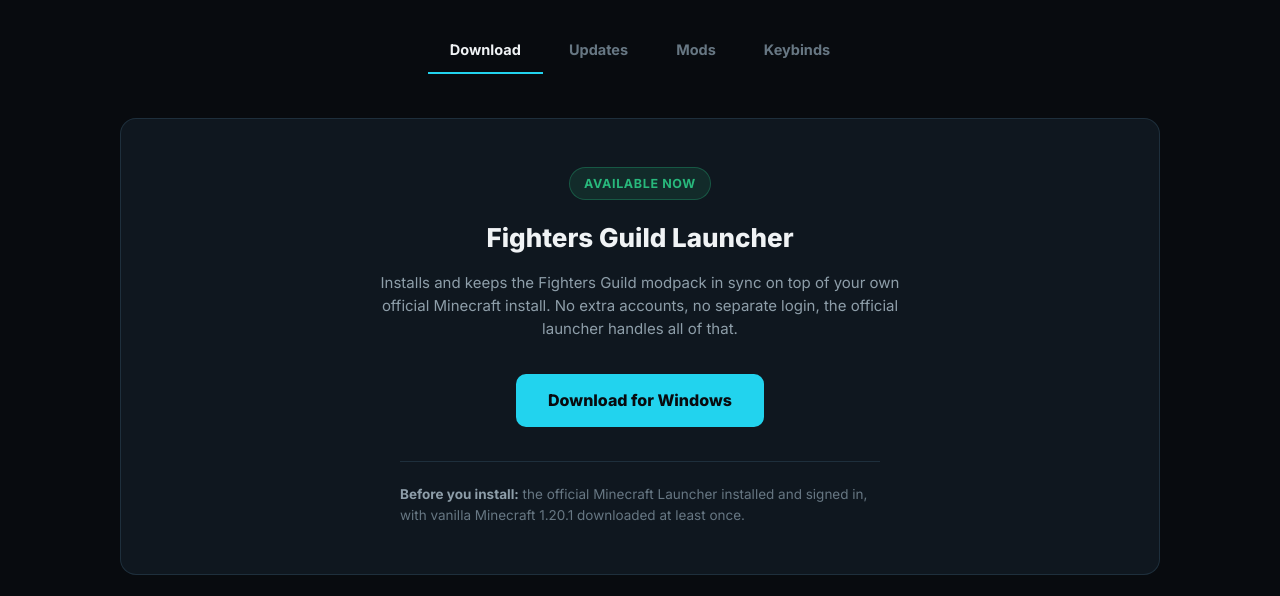
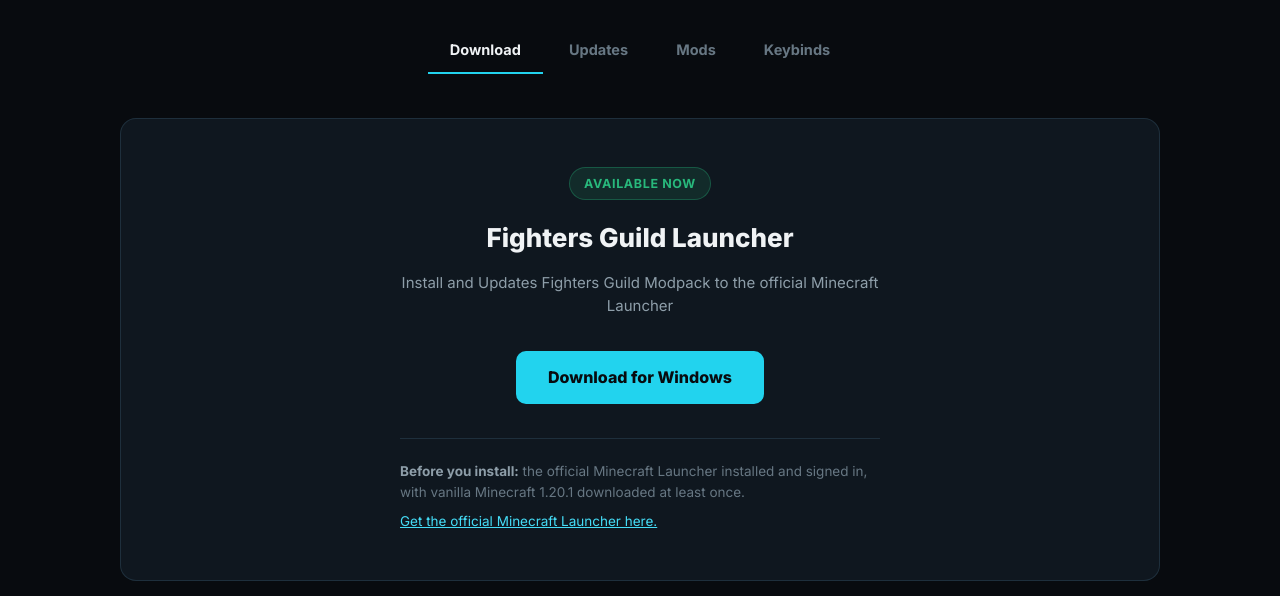
Before and after one commit to RadSoloCup/fightersguild-portal, a website: page public/minecraft/index.html in a window 1280 px wide. Both pictures are taken after a click on the button "Download". Shown: the part 174-770 px from the top of the page. Drawn offline with Linux system fonts and the light colour scheme.

Commit message:
Update download blurb and link the official launcher download

```diff
--- a/public/minecraft/index.html
+++ b/public/minecraft/index.html
@@ -121,6 +121,8 @@
     padding-top: 22px;
   }
   .dl-req strong { color: var(--text-2); }
+  .dl-req a { display: block; margin-top: 8px; color: var(--link); }
+  .dl-req a:hover { text-decoration: underline; }
 
   .known-issues {
     max-width: 640px;
@@ -226,15 +228,14 @@
       <div class="dl-card">
         <div class="dl-status dl-status-live">Available Now</div>
         <h2 style="margin-top:18px">Fighters Guild Launcher</h2>
-        <p>Installs and keeps the Fighters Guild modpack in sync on top of your own official
-        Minecraft install. No extra accounts, no separate login, the official launcher handles
-        all of that.</p>
+        <p>Install and Updates Fighters Guild Modpack to the official Minecraft Launcher</p>
         <a class="btn-download" href="https://github.com/RadSoloCup/fightersguild-launcher/releases/latest/download/FightersGuildLauncher-Setup.exe">
           Download for Windows
         </a>
         <div class="dl-req">
           <strong>Before you install:</strong> the official Minecraft Launcher installed and
           signed in, with vanilla Minecraft 1.20.1 downloaded at least once.
+          <a href="https://www.minecraft.net/en-us/download" target="_blank" rel="noopener">Get the official Minecraft Launcher here.</a>
         </div>
       </div>
 
```
